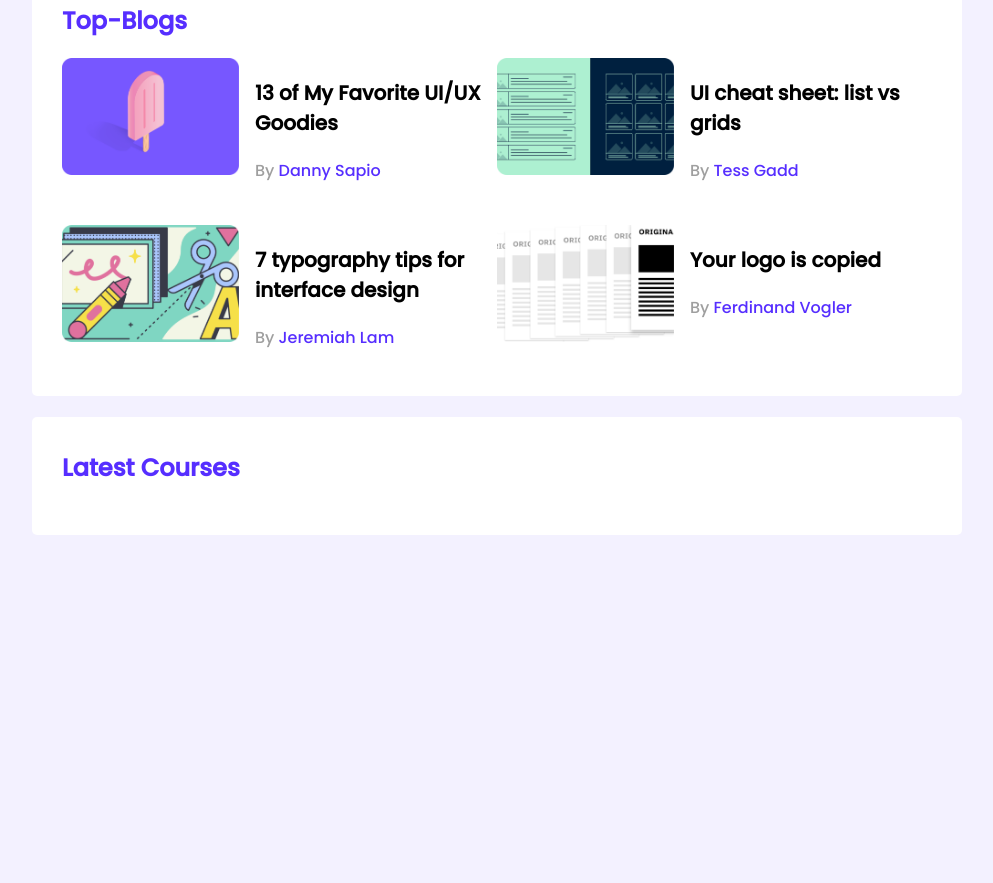
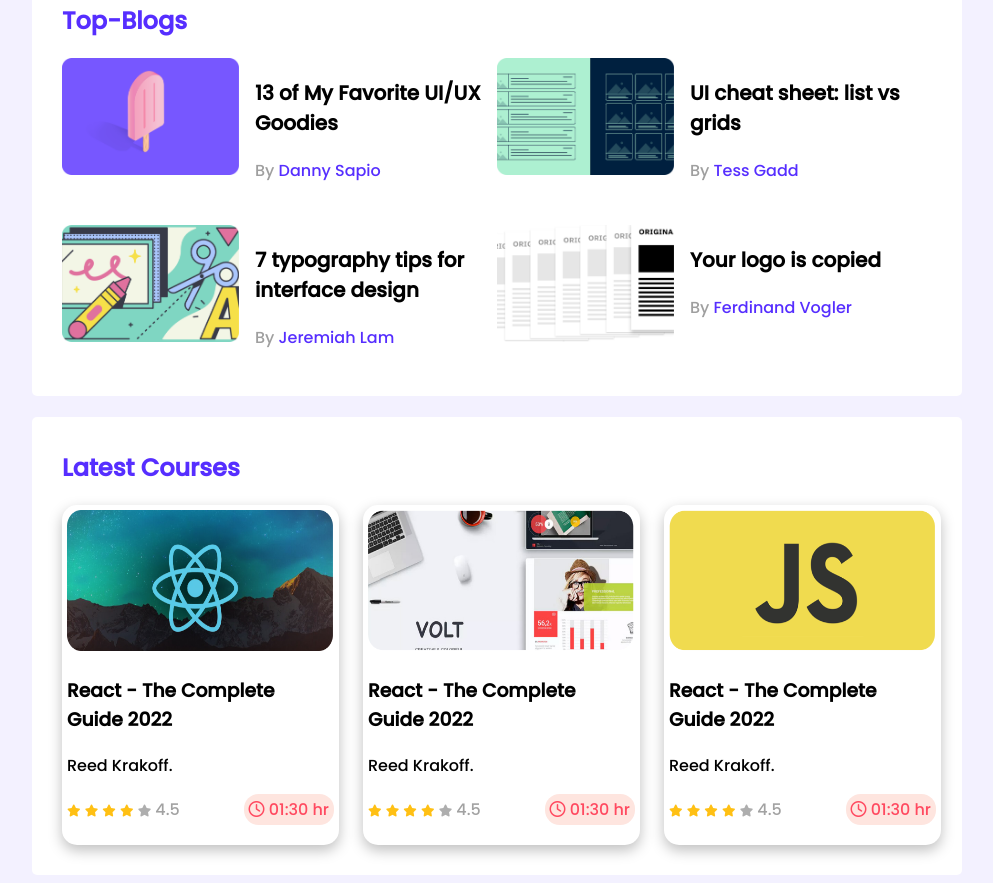
Before and after one commit to mehedialmamun21/leader-board-css3, a plain HTML site: page index.html in a window 1280 px wide. Shown: the part 320-1203 px from the top of the page, without its empty margins (143-1136 px from the left). Before the commit the page ends 863 px from the top, so only its background shows below. Drawn offline with Linux system fonts and the light colour scheme.

Commit message:
its now responsive

```diff
--- a/index.html
+++ b/index.html
@@ -6,6 +6,8 @@
     <meta http-equiv="X-UA-Compatible" content="IE=edge">
     <meta name="viewport" content="width=device-width, initial-scale=1.0">
     <title>Leader Board</title>
+    <!-- font-awesome -->
+    <script src="https://kit.fontawesome.com/9cbad32a27.js" crossorigin="anonymous"></script>
     <!-- stylesheet -->
     <link rel="stylesheet" href="styles/style.css">
 </head>
@@ -97,6 +99,83 @@
         <!-- Latest Courses -->
         <section class="container">
             <h2 class="section-title">Latest Courses</h2>
+            <div class="courses">
+                <div class="course">
+                    <div class="course-banner">
+                        <img src="images/courses/course-1.png" alt="">
+                    </div>
+                    <div class="course-detail">
+                        <h3 class="course-title">React - The Complete Guide 2022</h3>
+                        <p class="course-author">Reed Krakoff.</p>
+                        <div class="course-info">
+                            <div>
+                                <i class="fas fa-star filled"></i>
+                                <i class="fas fa-star filled"></i>
+                                <i class="fas fa-star filled"></i>
+                                <i class="fas fa-star filled"></i>
+                                <i class="fas fa-star empty"></i>
+                                <span>4.5</span>
+                            </div>
+                            <div class="course-duration">
+                                <i class="far fa-clock"></i> 01:30 hr
+                            </div>
+
+                        </div>
+
+                    </div>
+
+                </div>
+                <div class="course">
+                    <div class="course-banner">
+                        <img src="images/courses/course-2.png" alt="">
+                    </div>
+                    <div class="course-detail">
+                        <h3 class="course-title">React - The Complete Guide 2022</h3>
+                        <p class="course-author">Reed Krakoff.</p>
+                        <div class="course-info">
+                            <div>
+                                <i class="fas fa-star filled"></i>
+                                <i class="fas fa-star filled"></i>
+                                <i class="fas fa-star filled"></i>
+                                <i class="fas fa-star filled"></i>
+                                <i class="fas fa-star empty"></i>
+                                <span>4.5</span>
+                            </div>
+                            <div class="course-duration">
+                                <i class="far fa-clock"></i> 01:30 hr
+                            </div>
+
+                        </div>
+
+                    </div>
+
+                </div>
+                <div class="course">
+                    <div class="course-banner">
+                        <img src="images/courses/course-3.png" alt="">
+                    </div>
+                    <div class="course-detail">
+                        <h3 class="course-title">React - The Complete Guide 2022</h3>
+                        <p class="course-author">Reed Krakoff.</p>
+                        <div class="course-info">
+                            <div>
+                                <i class="fas fa-star filled"></i>
+                                <i class="fas fa-star filled"></i>
+                                <i class="fas fa-star filled"></i>
+                                <i class="fas fa-star filled"></i>
+                                <i class="fas fa-star empty"></i>
+                                <span>4.5</span>
+                            </div>
+                            <div class="course-duration">
+                                <i class="far fa-clock"></i> 01:30 hr
+                            </div>
+
+                        </div>
+
+                    </div>
+
+                </div>
+            </div>
         </section>
 
     </main>
--- a/styles/style.css
+++ b/styles/style.css
@@ -24,7 +24,9 @@ hr{
 .top-players{
     margin-bottom: 21px;
 }
-/* top players style */
+/* -----------------------
+ top players style
+ --------------------- */
 .section-title{
     color: #562EFF;
     font-size: 24px;
@@ -48,7 +50,6 @@ hr{
     margin-left: 16px;
     font-size: 18px;
 }
-
 /* --------------------------
      top blog styles
  ----------------------- */
@@ -79,3 +80,88 @@ hr{
      font-size: 16px;
      color: #562EFF;
  }
+
+/*-------------------------
+ Courses Styles
+ ---------------------*/
+ .courses{
+     /* display: flex; */
+     display: grid;
+     grid-template-columns: repeat(3, 1fr);
+     grid-column-gap: 24px;
+ }
+ .course{
+     width: 267px;
+     height: 330px;
+     box-shadow: 0px 5.342289924621582px 13.35572338104248px 0px #00000041;
+     border-radius: 15px;
+     padding: 5px;
+ }
+ .course-info{
+     display: flex;
+     align-items: center;
+     justify-content: space-between;
+ }
+.course .course-banner img{
+     width: 266px;
+     height: 141px;
+ }
+ .course-info .course-author{
+     color: #ED6B4F;
+ }
+ .fa-star{
+     font-size: 12px;
+ }
+ .fa-star.filled{
+     color: #FFC014;
+ }
+ .fa-star.empty{
+     color: #AEAEAE;
+ }
+ .course-info div span{
+     color: #A2A2A2;
+ }
+ .course-duration{
+     color: #FF4A60;
+     background-color: #FEE5DF;
+     border-radius: 14.6913px;
+     padding: 3px 5px;
+
+ }
+
+ /* --------------------------
+       Media Queries
+ -------------------------*/
+
+ /* Mobile Devices */
+
+ @media only screen and (max-width:688px) {
+     .container{
+         width: 100%;
+     }
+     .players, .blogs, .courses{
+         grid-template-columns: repeat(1, 1fr);
+     }
+     .player, .blog{
+         flex-direction: column;
+     }
+}
+/* tablet-devices */
+  @media only screen and (min-width:688px) and (max-width:992px) {
+    .container{
+        width: 100%;
+    }
+      .players, .courses{
+        grid-template-columns: repeat(2, 1fr);
+      }
+      .blogs{
+          grid-template-columns: repeat(1, 1fr);
+      }
+      .player, .course, .blog{
+          flex-direction: column;
+          align-items: center;
+      }
+
+
+
+}
```
